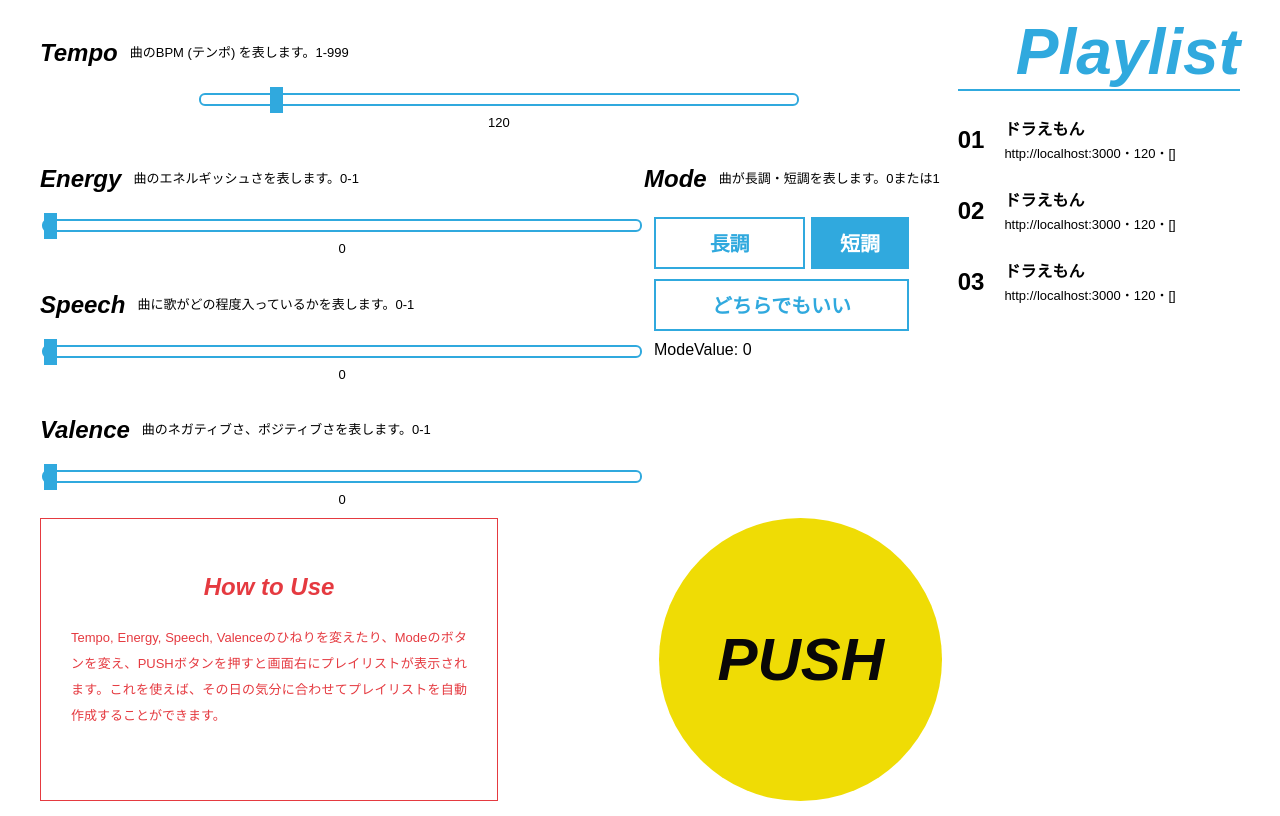
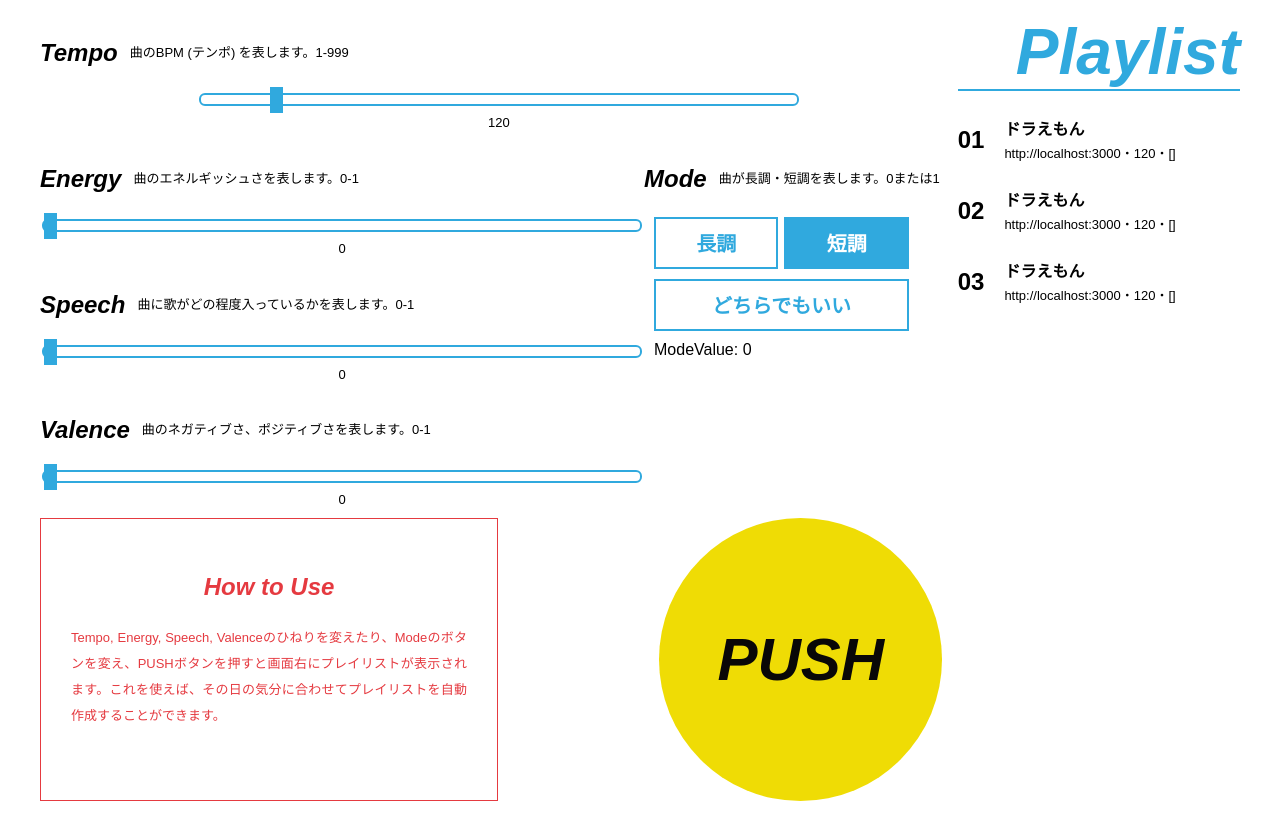
Before and after one commit to ut-code/music-app, a React (Vite) app in the folder frontend/: page / in a window 1280 px wide. Built offline with nearby package versions, Linux system fonts and the light colour scheme; no server answers.

Commit message:
modify width of mode buttons

```diff
--- a/frontend/src/App.css
+++ b/frontend/src/App.css
@@ -77,6 +77,7 @@ p {
 
 .buttonContainer {
   display: grid;
+  grid-template-columns : 1fr 1fr;
   gap: 10px 10px;
   grid-auto-flow: row;
   grid-template-areas:
```
